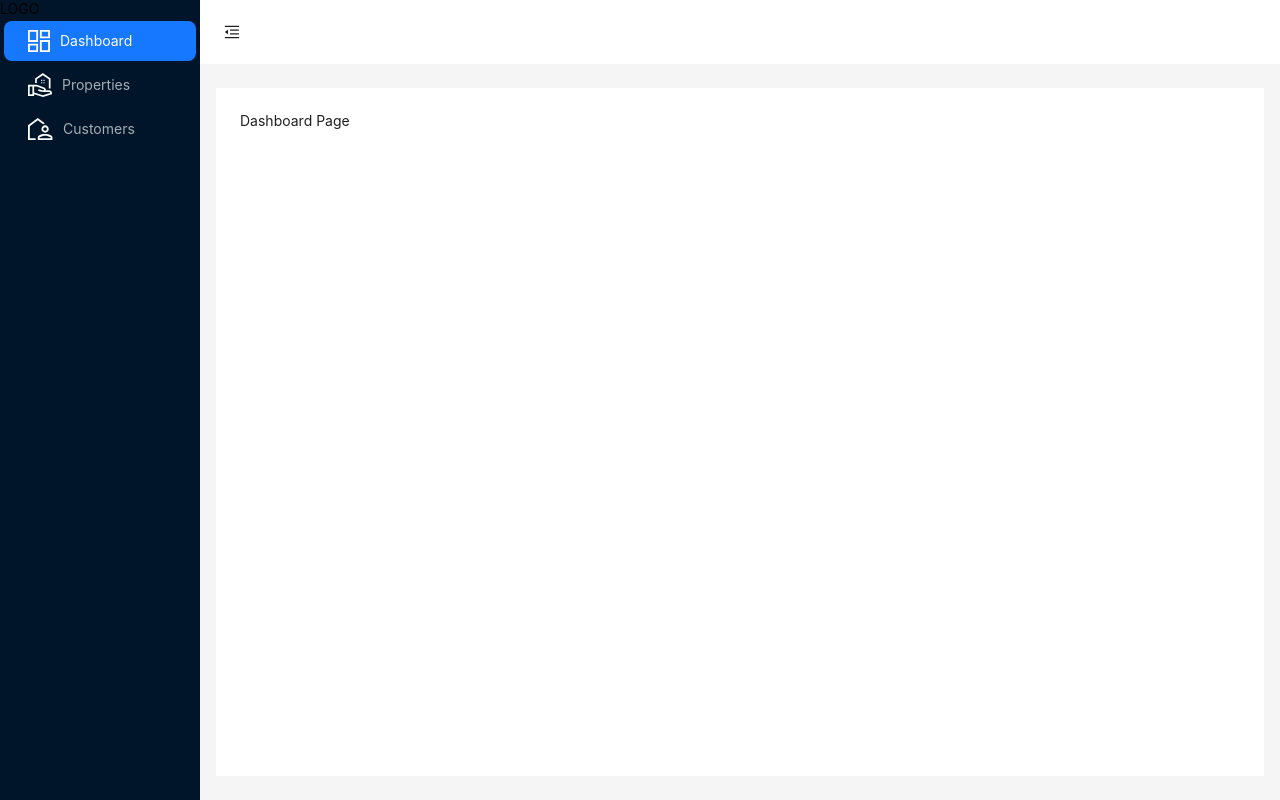
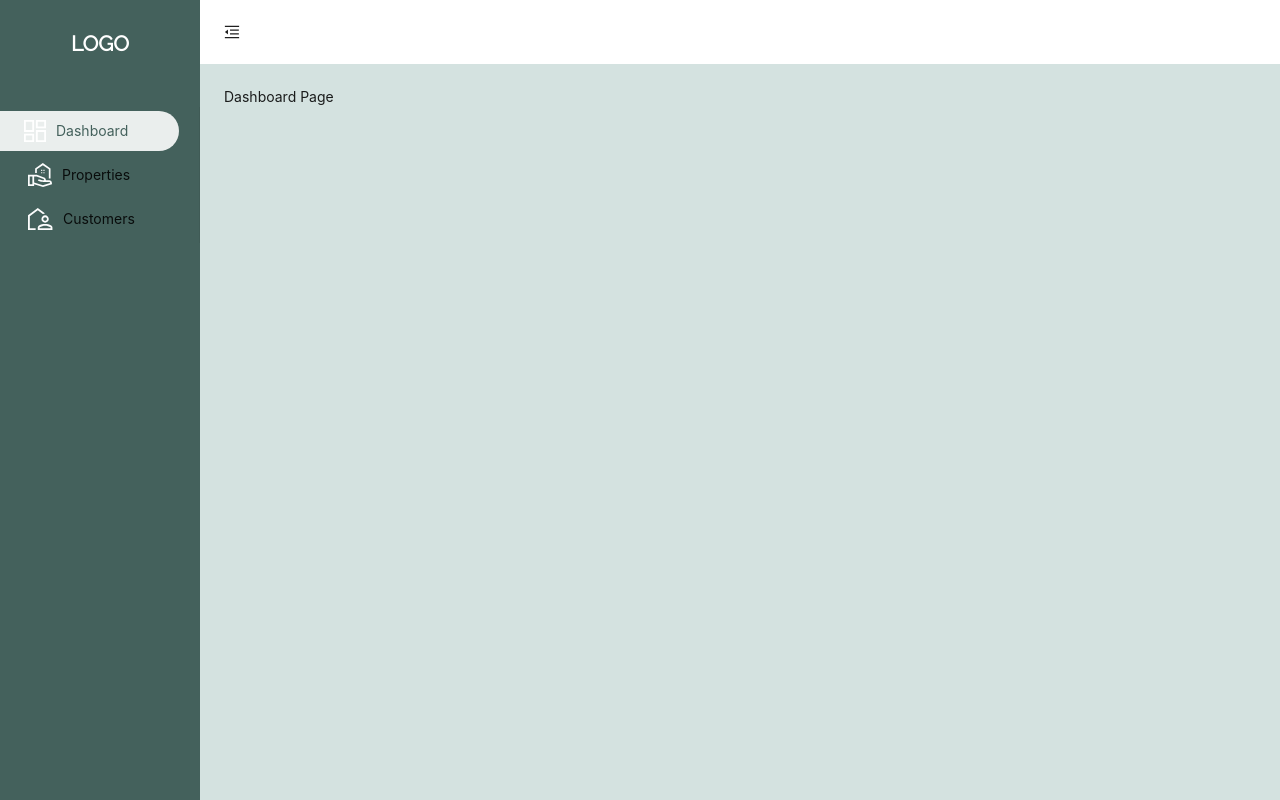
Before and after one commit to TinhDev007/dashboard-template, a React (Create React App) app: page /dashboard in a window 1280 px wide. Built offline with nearby package versions, Linux system fonts and the light colour scheme.

Commit message:
update the sidebar

```diff
--- a/src/layout/Dashboard/Sidebar/_sidebar.scss
+++ b/src/layout/Dashboard/Sidebar/_sidebar.scss
@@ -1,5 +1,33 @@
 .left-sidebar {
-  .ant-menu-item {
-    line-height: 48px !important;
+  background: #44615C !important;
+
+  .sidebar-logo {
+    color: #fff;
+    font-family: Raleway;
+    font-size: 21px;
+    font-weight: 900;
+    line-height: 160%;
+    text-align: center;
+    margin: 27px 0 46px;
+  }
+
+  .ant-menu {
+    background: #44615C;
+
+    &-item {
+      line-height: 48px !important;
+
+      &-selected {
+        margin-left: 0 !important;
+        margin-right: 20px !important;
+        width: calc(100% - 20px) !important;
+        border-radius: 0 40px 40px 0 !important;
+        background-color: rgba($color: #fff, $alpha: 0.89);
+
+        a {
+          color: #44615C !important;
+        }
+      }
+    }
   }
 }
--- a/src/layout/Dashboard/Sidebar/index.tsx
+++ b/src/layout/Dashboard/Sidebar/index.tsx
@@ -19,7 +19,7 @@ const LayoutSidebar: FC<LayoutSidebarProps> = ({ collapsed }) => {
   const [current, setCurrent] = useState(location.pathname)
   const handleClick = (event: { key: SetStateAction<string> }) => {
     setCurrent(event.key)
-  };
+  }
 
   useEffect(() => {
     if (location) {
@@ -29,15 +29,18 @@ const LayoutSidebar: FC<LayoutSidebarProps> = ({ collapsed }) => {
     }
   }, [location, current])
 
-
   return (
-    <Sider trigger={null} collapsible collapsed={collapsed}>
-      <div>LOGO</div>
+    <Sider
+      trigger={null}
+      collapsible
+      collapsed={collapsed}
+      className="left-sidebar"
+    >
+      <div className="sidebar-logo">LOGO</div>
       <Menu
-        theme="dark"
+        // theme="dark"
         mode="inline"
         defaultSelectedKeys={['/dashboard']}
-        className="left-sidebar"
         selectedKeys={[current]}
         onClick={handleClick}
         items={[
--- a/src/layout/Dashboard/index.tsx
+++ b/src/layout/Dashboard/index.tsx
@@ -1,5 +1,5 @@
 import { useState, FC } from 'react'
-import { Layout, theme } from 'antd'
+import { Layout } from 'antd'
 
 import LayoutSidebar from './Sidebar'
 import LayoutHeader from './Header'
@@ -11,9 +11,6 @@ interface DashboardLayoutProps {
 const DashboardLayout: FC<DashboardLayoutProps> = ({ children }) => {
   const { Content } = Layout
   const [collapsed, setCollapsed] = useState(false)
-  const {
-    token: { colorBgContainer },
-  } = theme.useToken()
 
   return (
     <Layout>
@@ -22,13 +19,12 @@ const DashboardLayout: FC<DashboardLayoutProps> = ({ children }) => {
         <LayoutHeader collapsed={collapsed} setCollapsed={setCollapsed} />
         <Content
           style={{
-            margin: '24px 16px',
             padding: 24,
-            minHeight: 'calc(100vh - 112px)',
-            background: colorBgContainer,
+            minHeight: 'calc(100vh - 64px)',
+            background: '#D4E2E0',
           }}
         >
-          {children}
+          <div>{children}</div>
         </Content>
       </Layout>
     </Layout>
```
